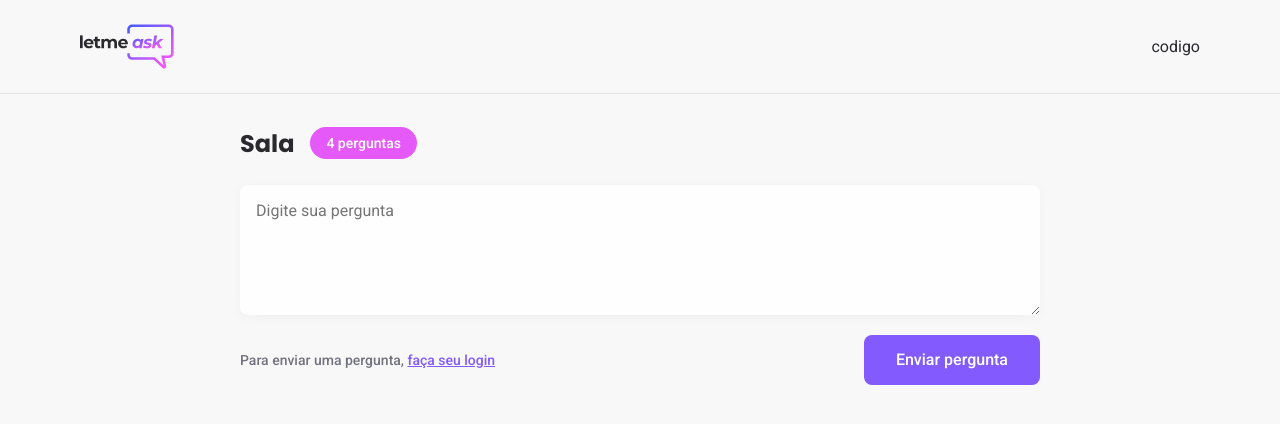
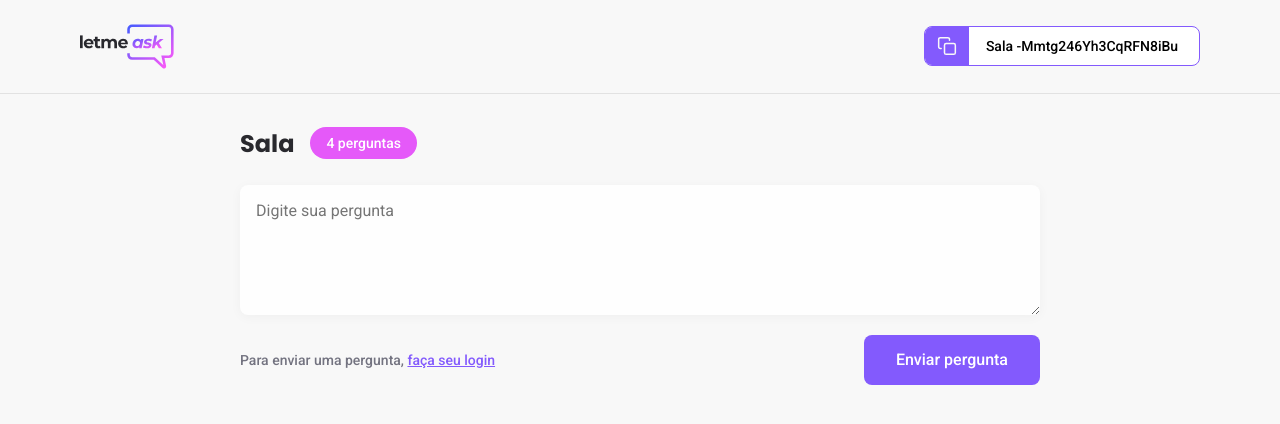
Before and after one commit to italobfa/letmeask, a React (Create React App) app: page /rooms/1 in a window 1280 px wide. Shown: the top 424 px of the page. Built offline with nearby package versions, Linux system fonts and the light colour scheme; no server answers.

Commit message:
copia codigo da sala

```diff
--- /dev/null
+++ b/src/components/RoomCode.tsx
@@ -0,0 +1,23 @@
+import copyImg from "../assets/images/copy.svg";
+import "../styles/roomcode.scss";
+
+type RoomCodeProps = {
+  code: string;
+};
+
+export function RoomCode(props: RoomCodeProps) {
+  function copyRoomCodeToClipboard(){
+    navigator.clipboard.writeText(props.code)
+    alert('código copiado')
+  }
+
+
+  return (
+    <button className="room-code" onClick={copyRoomCodeToClipboard} >
+      <div>
+        <img src={copyImg} alt="Copy room code" />
+      </div>
+      <span>Sala -Mmtg246Yh3CqRFN8iBu</span>
+    </button>
+  );
+}
--- a/src/pages/Room.tsx
+++ b/src/pages/Room.tsx
@@ -1,14 +1,22 @@
+import { useParams } from "react-router-dom";
 import logoImg from "../assets/images/logo.svg";
 import { Button } from "../components/Button";
+import { RoomCode } from "../components/RoomCode";
 import "../styles/room.scss";
 
+type ParamsProps = {
+  id: string;
+};
+
 export function Room() {
+  const params = useParams<ParamsProps>();
+
   return (
     <div id="page-room">
       <header>
         <div className="content">
-          <img src={logoImg} alt="" />
-          <div>codigo</div>
+          <img src={logoImg} alt="Letmeask" />
+          <RoomCode code={params.id}/>
         </div>
       </header>
 
--- /dev/null
+++ b/src/styles/roomcode.scss
@@ -0,0 +1,30 @@
+.room-code{
+  height: 40px;
+  border-radius: 8px;
+  overflow: hidden;
+
+  background: #fff;
+  border: 1px solid #835afd;
+  cursor: pointer;
+
+  display: flex;
+
+  div{
+    background: #835afd;
+    height: 100%;
+    padding: 0 12px;
+    display: flex;
+    justify-content: center;
+    align-items: center;
+  }
+
+  span{
+    display: block;
+    align-self: center;
+    flex: 1;
+    padding: 0 16px 0 12px;
+    width: 230px;
+    font-size: 14px;
+    font-weight: 500;
+  }
+}
```
